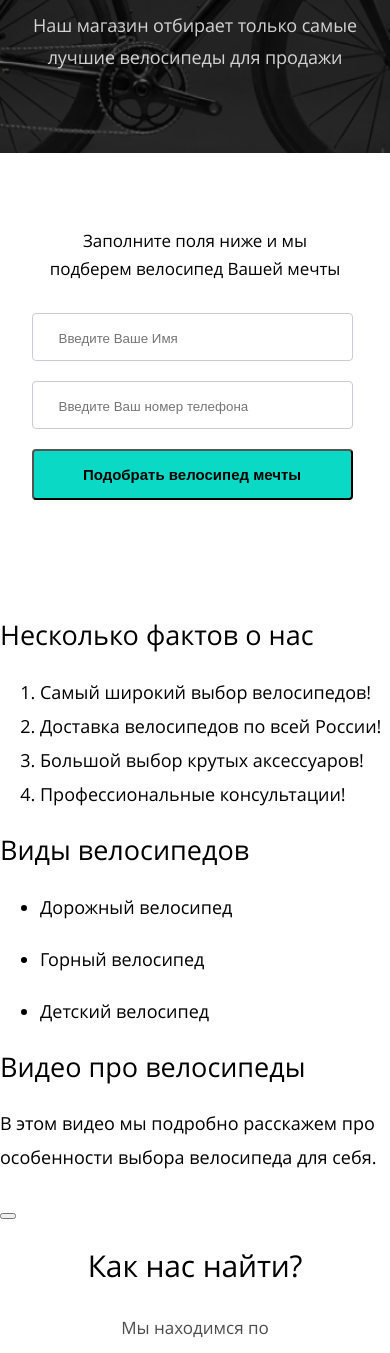
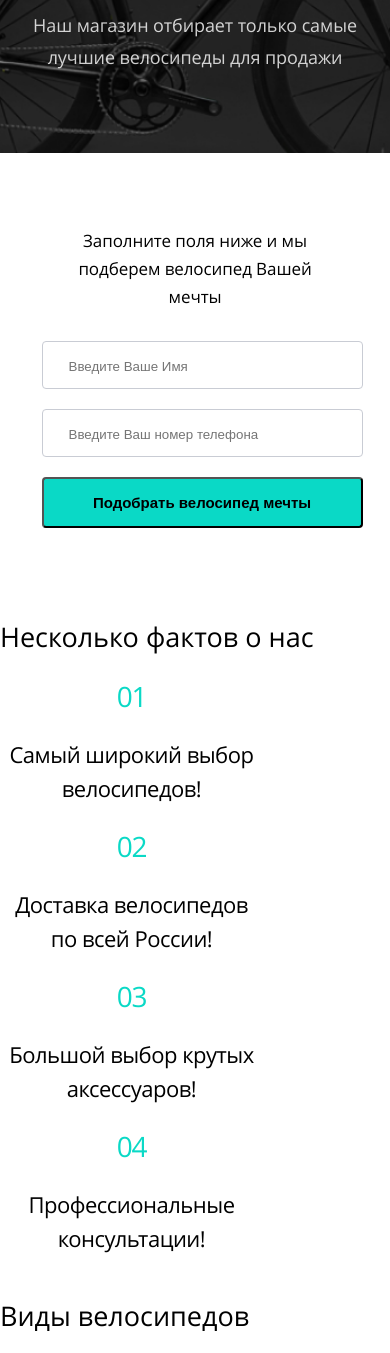
Before and after one commit to koskos1986/bicycle_shop, a website: page source/index.html in a window 390 px wide. Shown: the part 229-1582 px from the top of the page. Drawn offline with nearby package versions, Linux system fonts and the light colour scheme; files that its build step writes are made by us from their sources; files whose address does not match are found by name.

Commit message:
Добавляет блок О нас, стилизует футер и карту

```diff
--- a/source/index.html
+++ b/source/index.html
@@ -65,12 +65,24 @@
     </div>
     <section class="about-us" id="about">
       <h2>Несколько фактов о нас</h2>
-      <ol class="about-us__list">
-        <li class="about-us__item">Самый широкий выбор велосипедов!</li>
-        <li class="about-us__item">Доставка велосипедов по всей России!</li>
-        <li class="about-us__item">Большой выбор крутых аксессуаров!</li>
-        <li class="about-us__item">Профессиональные консультации!</li>
-      </ol>
+      <ul class="about-us__list">
+        <li class="about-us__item">
+          <span>01</span>
+          <p>Самый широкий выбор велосипедов!</p>
+        </li>
+        <li class="about-us__item">
+          <span>02</span>
+          <p>Доставка велосипедов по всей России!</p>
+        </li>
+        <li class="about-us__item">
+          <span>03</span>
+          <p>Большой выбор крутых аксессуаров!</p>
+        </li>
+        <li class="about-us__item">
+          <span>04</span>
+          <p>Профессиональные консультации!</p>
+        </li>
+      </ul>
     </section>
     <section class="bicycles" id="bicycles">
       <h2>Виды велосипедов</h2>
--- /dev/null
+++ b/source/sass/blocks/about_us.scss
@@ -0,0 +1,72 @@
+.about_us {
+  display: flex;
+  flex-direction: column;
+
+  padding-top: 150px;
+  padding-right: 137px;
+  padding-bottom: 148px;
+  padding-left: 137px;
+
+  @include tablet {
+    padding-top: 70px;
+    padding-right: 106px;
+    padding-bottom: 70px;
+    padding-left: 106px;
+  }
+
+  @include mobile {
+    padding-top: 70px;
+    padding-right: 15px;
+    padding-bottom: 70px;
+    padding-left: 15px;
+  }
+}
+
+.about_us h2 {
+  margin-bottom: 50px;
+  font-size: 30px;
+  font-weight: $semi-bold;
+  line-height: 30px;
+  letter-spacing: -0.005em;
+  text-align: center;
+  color: $secondary-black;
+}
+
+.about-us__list {
+  @include list-reset;
+  display: flex;
+  justify-content: space-between;
+
+  @include tablet {
+    flex-wrap: wrap;
+  }
+
+  @include mobile {
+    flex-direction: column;
+  }
+}
+
+.about-us__item {
+  display: flex;
+  flex-direction: column;
+  align-items: center;
+  width: 263px;
+}
+
+.about-us__item span {
+  font-size: 28px;
+  font-weight: $bold;
+  line-height: 38px;
+  letter-spacing: -1.2727270126342773px;
+  text-align: center;
+  color: $primary-green;
+}
+
+.about-us__item p {
+  font-size: 22px;
+  font-weight: $regular;
+  line-height: $line-height;
+  letter-spacing: -0.5px;
+  text-align: center;
+  color: $primary-black;
+}
--- a/source/sass/blocks/destination.scss
+++ b/source/sass/blocks/destination.scss
@@ -26,6 +26,37 @@
   width: 66.45%;
   height: 530px;
   margin-bottom: 39px;
+  background-size: cover;
+  background-repeat: no-repeat;
+
+  @include desktop {
+    background-image: url("../img/bg-map-desktop@1x.webp");
+
+    @include retina {
+      background-image: url("../img/bg-map-desktop@2x.webp");
+      background-size: 66.45% auto;
+    }
+  }
+
+  @include tablet {
+    width: 91%;
+    background-image: url("../img/bg-map-tablet@1x.webp");
+
+    @include retina {
+      background-image: url("../img/bg-map-tablet@2x.webp");
+      background-size: 91% auto;
+    }
+  }
+
+  @include tablet {
+    width: 100%;
+    background-image: url("../img/bg-map-mobile@1x.webp");
+
+    @include retina {
+      background-image: url("../img/bg-map-mobile@2x.webp");
+      background-size: 100% auto;
+    }
+  }
 }
 
 .destination__map-wrapper iframe {
--- a/source/sass/blocks/footer.scss
+++ b/source/sass/blocks/footer.scss
@@ -2,12 +2,25 @@
   display: flex;
   justify-content: center;
   margin-bottom: 98px;
+
+  @include tablet {
+    margin-bottom: 53px;
+  }
+
+  @include mobile {
+    flex-direction: column;
+    margin-bottom: 51px;
+  }
 }
 
 .footer__email {
   position: relative;
   display: block;
   padding-right: 90px;
+  font-size: 16px;
+  font-weight: $regular;
+  line-height: 22px;
+  color: $color-gray-link;
 
   &::before {
     position: absolute;
@@ -19,4 +32,27 @@
     background-image: url("../img/icon-email.svg");
     background-size: cover;
   }
+
+  @include mobile {
+    margin-bottom: 22px;
+  }
 }
+
+.footer__phone {
+  position: relative;
+  display: block;
+  font-size: 16px;
+  font-weight: $regular;
+  line-height: 32px;
+  color: $color-gray-link;
+
+  &::before {
+    position: absolute;
+    top: 10px;
+    left: -30px;
+    content: "";
+    width: 22px;
+    height: 23px;
+    background-image: url("../img/icon-phone.svg");
+  }
+}
--- a/source/sass/blocks/form.scss
+++ b/source/sass/blocks/form.scss
@@ -6,7 +6,9 @@
 
   @include tablet {
     padding-top: 70px;
+    padding-right: 10px;
     padding-bottom: 30px;
+    padding-left: 10px;
     margin-right: auto;
     margin-bottom: 40px;
     margin-left: auto;
--- a/source/sass/style.scss
+++ b/source/sass/style.scss
@@ -10,4 +10,5 @@
 @import "blocks/lead.scss";
 @import "blocks/form.scss";
 @import "blocks/destination.scss";
+@import "blocks/about_us.scss";
 @import "blocks/footer.scss";
```
